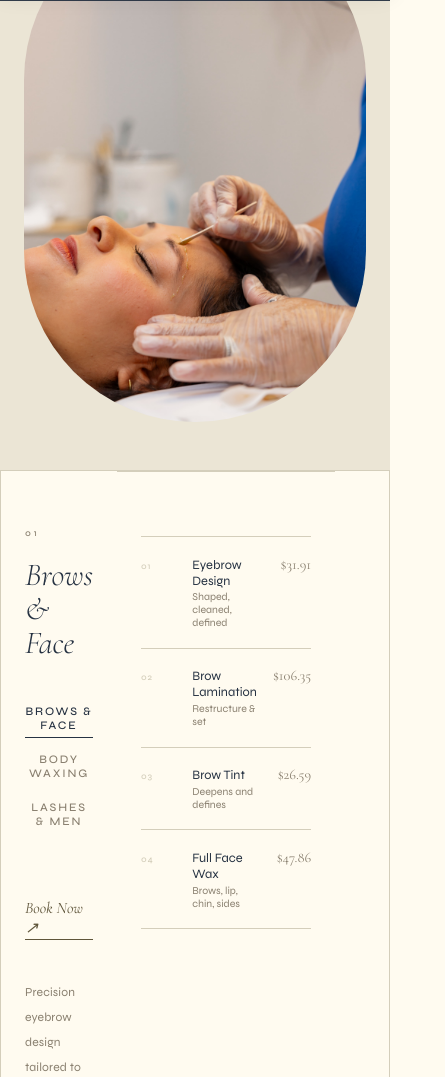
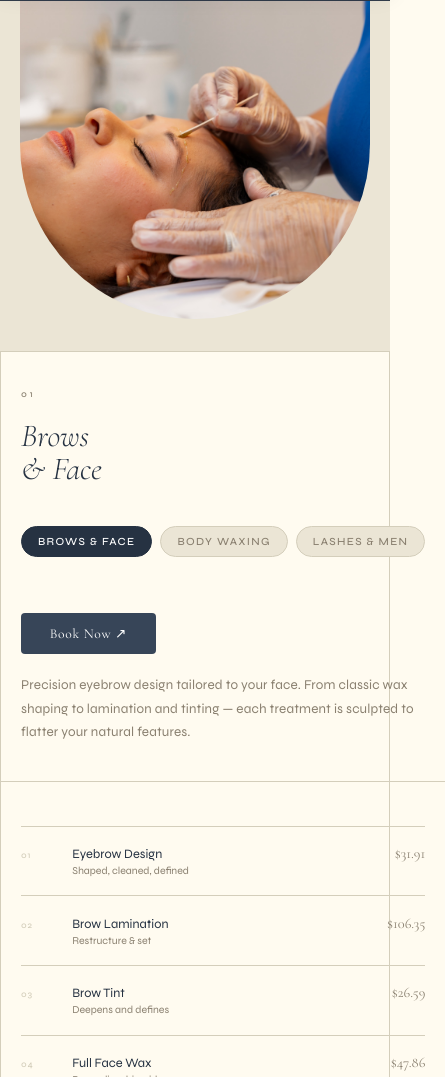
Before and after one commit to bigscosche/Luxe-Wax-Spa, a website: page index.html in a window 390 px wide. Shown: the part 923-2000 px from the top of the page, 445 px wide, since content can reach past the window. Drawn offline with nearby package versions, Linux system fonts and the light colour scheme.

Commit message:
Fix mobile service menu 3-column layout bug and optimize mobile typography flow

```diff
--- a/assets/css/theme.css
+++ b/assets/css/theme.css
@@ -496,3 +496,53 @@ footer { background: var(--slate); }
   from { opacity: 0; transform: translateY(4px); }
   to { opacity: 1; transform: translateY(0); }
 }
+
+@media (max-width: 900px) {
+  .service-menu-section .svc-inner {
+    grid-template-columns: 1fr !important;
+  }
+  .menu-tabs {
+    flex-direction: row !important;
+    overflow-x: auto !important;
+    width: 100% !important;
+    gap: 0.5rem !important;
+    margin-bottom: 1.5rem !important;
+    padding-bottom: 0.5rem !important;
+    scrollbar-width: none;
+  }
+  .menu-tabs::-webkit-scrollbar {
+    display: none;
+  }
+  .menu-tab {
+    white-space: nowrap !important;
+    padding: 0.5rem 1rem !important;
+    background: var(--sand) !important;
+    border: 1px solid var(--sand-dark) !important;
+    border-radius: 999px !important;
+    font-size: 0.68rem !important;
+    letter-spacing: 0.12em !important;
+  }
+  .menu-tab.active {
+    background: var(--navy) !important;
+    color: var(--white) !important;
+    border-color: var(--navy) !important;
+  }
+  .svc-book-link {
+    display: inline-block !important;
+    margin-top: 1.5rem !important;
+    padding: 0.75rem 1.8rem !important;
+    background: var(--slate) !important;
+    color: var(--white) !important;
+    border: none !important;
+    border-radius: 4px !important;
+    font-style: normal !important;
+    font-size: 0.85rem !important;
+    letter-spacing: 0.05em !important;
+    text-align: center !important;
+  }
+  .svc-desc {
+    margin-top: 1.25rem !important;
+    font-size: 0.84rem !important;
+    line-height: 1.75 !important;
+  }
+}
--- a/index.html
+++ b/index.html
@@ -345,6 +345,7 @@
 
     /* ─── RESPONSIVE ─── */
     @media (max-width: 1100px) {
+      .service-menu-section .svc-inner,
       .svc-inner { grid-template-columns: 1fr 1fr; }
       .svc-oval-col { display: none; }
       .founder-inner { grid-template-columns: 1fr; gap: 4rem; }
@@ -352,25 +353,27 @@
     }
     @media (max-width: 900px) {
       .intro { grid-template-columns: 1fr; min-height: auto; }
-      .intro-left { border-right: none; border-bottom: 1px solid var(--sand-dark); padding: 8rem 6vw 4rem; }
-      .intro-right { min-height: 55vh; }
+      .intro-left { border-right: none; border-bottom: 1px solid var(--sand-dark); padding: 7rem 6vw 3.5rem; }
+      .intro-right { min-height: 45vh; }
       .intro-sub { max-width: 100%; }
-      .svc-inner { grid-template-columns: 1fr; }
-      .svc-col + .svc-col { border-left: none; border-top: 1px solid var(--sand-dark); }
-      .s-dark .svc-col + .svc-col { border-left: none; border-top-color: rgba(255,255,255,.1); }
+      .service-menu-section .svc-inner,
+      .svc-inner { grid-template-columns: 1fr !important; }
+      .svc-col + .svc-col { border-left: none !important; border-top: 1px solid var(--sand-dark) !important; }
+      .s-dark .svc-col + .svc-col { border-left: none !important; border-top-color: rgba(255,255,255,.1) !important; }
       .reviews-grid { grid-template-columns: 1fr; }
       .review-card { border-right: none; border-bottom: 1px solid rgba(255,255,255,.08); }
       .review-card:last-child { border-bottom: none; }
       .cta-inner { grid-template-columns: 1fr; gap: 4rem; }
     }
     @media (max-width: 600px) {
-      .intro-left { padding: 7rem 1.5rem 3.5rem; }
-      .intro-right { padding: 3rem 1.5rem; }
-      .svc-col { padding: 3.5rem 1.5rem; }
-      .founder-inner { padding: 5rem 1.5rem; }
-      .reviews-inner { padding: 5rem 1.5rem; }
-      .review-card { padding: 2rem 1.5rem; }
-      .cta-inner { padding: 5rem 1.5rem; }
+      .display-h1 { font-size: 3.5rem; line-height: 0.92; margin-bottom: 1.5rem; }
+      .intro-left { padding: 5.5rem 1.25rem 2.5rem; }
+      .intro-right { padding: 2rem 1.25rem; min-height: 35vh; }
+      .svc-col { padding: 2.25rem 1.25rem !important; }
+      .founder-inner { padding: 3.5rem 1.25rem; }
+      .reviews-inner { padding: 3.5rem 1.25rem; }
+      .review-card { padding: 1.5rem 1.25rem; }
+      .cta-inner { padding: 3.5rem 1.25rem; }
     }
   </style>
 </head>
```
